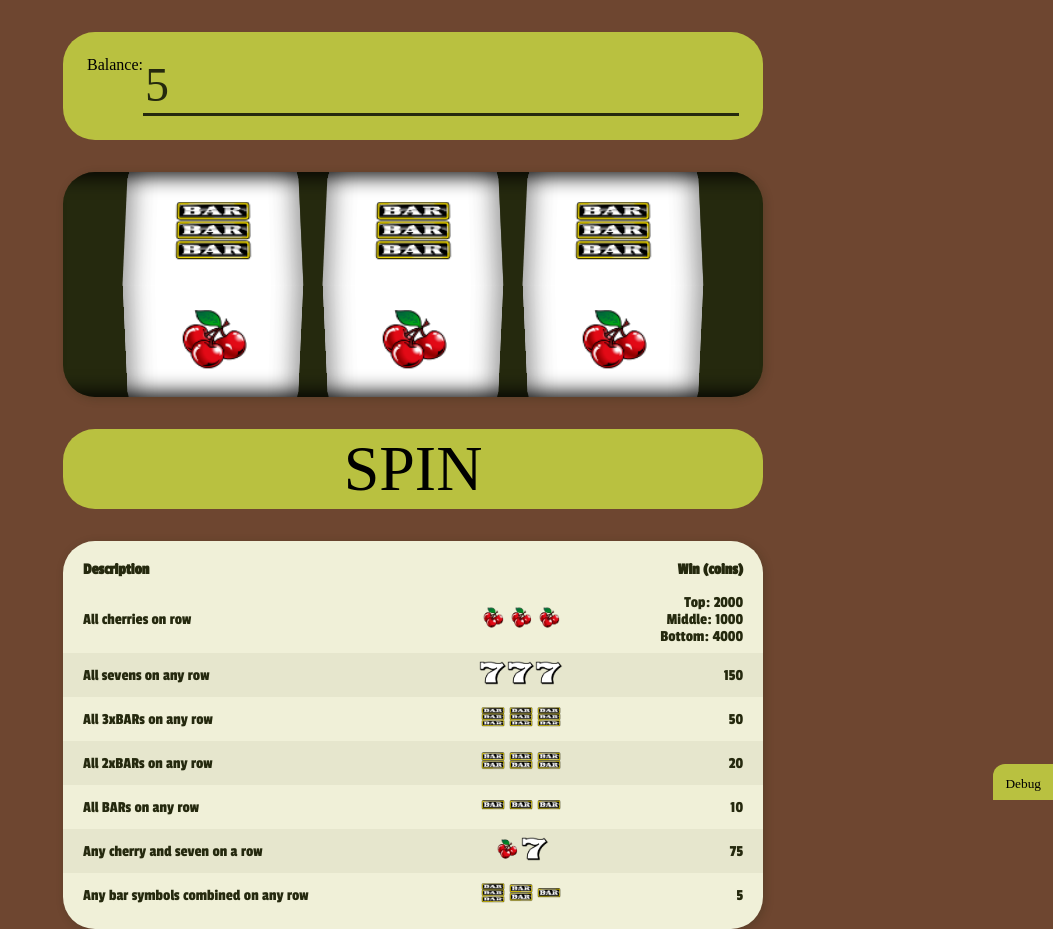
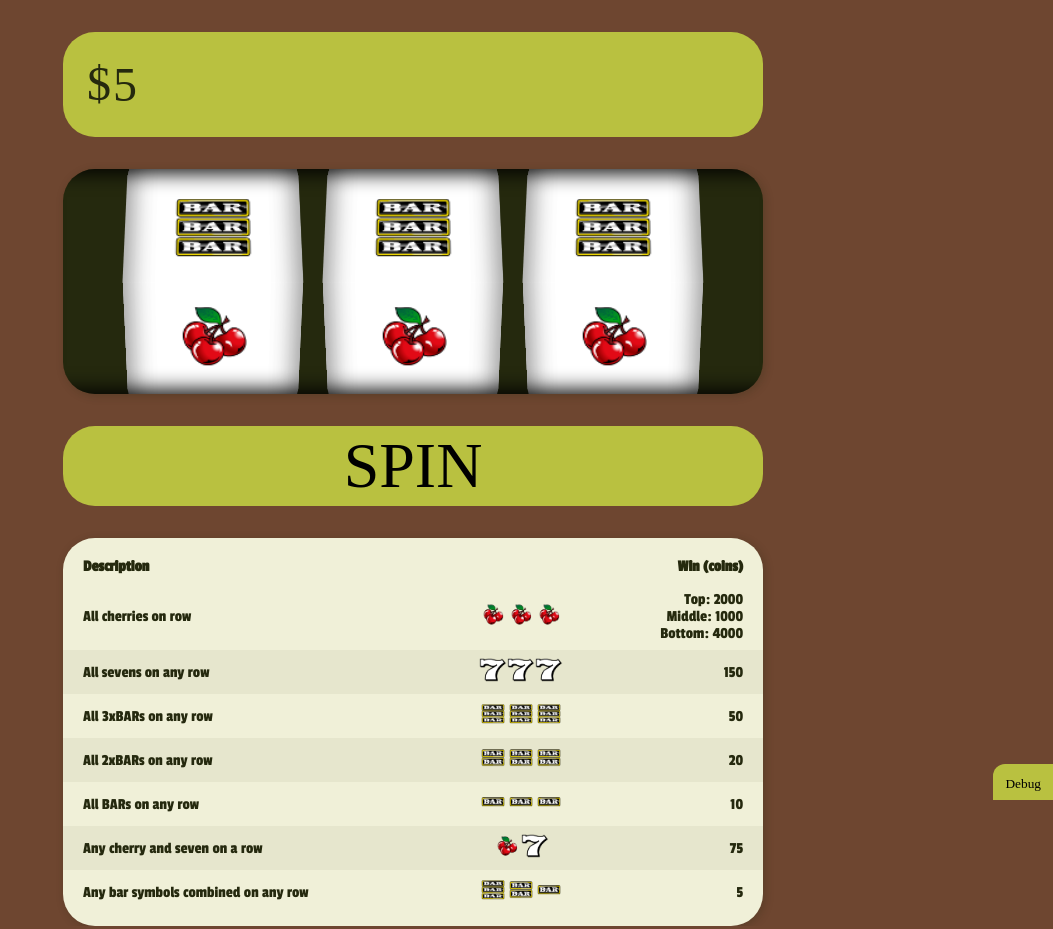
Before and after one commit to jsiig/drvc-tt, a Vue app: page / in a window 1280 px wide. Shown: the whole page, without its empty margins (227-1280 px from the left). Built offline with nearby package versions, Linux system fonts and the light colour scheme; a web font is replaced by a local one.

Commit message:
Pay table blinking logic, add timeout to rollfinished for better UX, refactor; push null as winnings if no win; fix checkRows method

```diff
--- a/src/components/Balance.vue
+++ b/src/components/Balance.vue
@@ -1,21 +1,50 @@
 <template>
   <label>
-    <div>Balance:</div>
-    <input v-model.number="balance" min="0" max="5000" type="number">
+    <div>$</div>
+    <input :disabled="rollInProgress"
+           v-model="localBalance"
+           @blur="updateGlobalBalance"
+           min="0" max="5000" type="number">
   </label>
 </template>
 
 <script>
+import { mapState } from 'vuex'
+
 export default {
   name: 'Balance',
+  data () {
+    return {
+      localBalance: 5,
+      error: null
+    }
+  },
+
+  mounted () {
+    this.localBalance = this.balance
+  },
+
   computed: {
-    balance: {
-      get () {
-        return this.$store.state.balance
-      },
-      set (value) {
-        this.$store.commit('updateBalance', value)
+    ...mapState(['balance', 'rollInProgress'])
+  },
+
+  methods: {
+    updateGlobalBalance () {
+      if (parseInt(this.localBalance) <= 5000) {
+        this.$store.commit('updateBalance', parseInt(this.localBalance))
+      } else {
+        this.localBalance = 5000
       }
+    }
+  },
+
+  watch: {
+    balance (value) {
+      this.localBalance = value
+    },
+
+    localBalance (value) {
+      this.$store.commit('updateBalance', parseInt(value))
     }
   }
 }
@@ -30,13 +59,15 @@ export default {
     padding: 24px;
     border-radius: 32px;
     margin-top: $game-margin;
+    font-size: 48px;
+    color: $reel-background;
 
     input {
       outline: none;
       font-family: 'Goblin One', cursive;
       appearance: none;
       border: none;
-      border-bottom: 3px solid $reel-background;
+      // border-bottom: 3px solid $reel-background;
       color: $reel-background;
       font-size: 48px;
       background-color: transparent;
--- a/src/components/Debug.vue
+++ b/src/components/Debug.vue
@@ -1,9 +1,10 @@
 <template>
+  <div class="debugger__outer" :class="{'debugger__outer--active': visible}">
     <div class="debugger__wrap">
       <button @click="toggleDebugger" class="debugger__button">Debug</button>
       <div class="debugger" :class="{'debugger--visible': visible}">
         <div class="debugger__inner-wrap">
-        <div v-for="n in 3" :key="n">
+          <div class="debugger__column" v-for="n in 3" :key="n">
             <select v-model="groups[n - 1].value">
               <option :key="face.value" :value="face.value" v-for="(face) in reelFaces">{{face.name}}</option>
             </select>
@@ -14,7 +15,8 @@
               <option value="bottom">Bottom</option>
             </select>
           </div>
-        <SpinButton class="spin-button" @roll="setDebug">SIMULATE SPIN</SpinButton>
+          <SpinButton class="spin-button" @roll="setDebug">DEBUG SPIN</SpinButton>
+        </div>
       </div>
     </div>
   </div>
@@ -85,8 +87,14 @@ export default {
       }
     }
 
+    &__outer {
+      &--active {
+        padding-top: 200px;
+      }
+    }
+
     &--visible {
-      max-height: 500px;
+      max-height: 200px;
     }
 
     &__button {
@@ -104,6 +112,10 @@ export default {
       font-family: 'Goblin One', cursive;
     }
 
+    &__column {
+      padding: 12px;
+    }
+
     &__wrap {
       position: fixed;
       bottom: 0;
--- a/src/components/Reel.vue
+++ b/src/components/Reel.vue
@@ -81,7 +81,7 @@ export default {
       if ((performance.now() - this.timer) > this.rollingTimeMin &&
         remainder === toPositionDeg
       ) {
-        this.rollFinished(this.reelIndex)
+        setTimeout(() => this.rollFinished(this.reelIndex), 1000)
         return
       }
       requestAnimationFrame(() => this.rollTheReelToPosition(toPositionDeg))
--- a/src/components/ReelContainer.vue
+++ b/src/components/ReelContainer.vue
@@ -1,30 +1,30 @@
 <template>
   <div class="reel-container__wrap">
+    <WinLine :win="lastWin"></WinLine>
     <div class="reel-container">
-      <Reel ref="reel1" :all-positions="reelPositions" :reel-index="0" :rolling-time-min="2000" />
-      <Reel ref="reel2" :all-positions="reelPositions" :reel-index="1" :rolling-time-min="2500" />
-      <Reel ref="reel3" :all-positions="reelPositions" :reel-index="2" :rolling-time-min="3000" />
+      <Reel ref="reel1" :all-positions="reelState" :reel-index="0" :rolling-time-min="2000" />
+      <Reel ref="reel2" :all-positions="reelState" :reel-index="1" :rolling-time-min="2500" />
+      <Reel ref="reel3" :all-positions="reelState" :reel-index="2" :rolling-time-min="3000" />
     </div>
   </div>
 </template>
 
 <script>
+import { mapGetters, mapState } from 'vuex'
 import Reel from './Reel'
+import WinLine from './WinLine'
 
 export default {
   name: 'ReelContainer',
-  components: { Reel },
+  components: { Reel, WinLine },
   data () {
     return {
 
     }
   },
   computed: {
-    reelPositions () {
-      return this.$store.state.reelState
-    }
-  },
-  methods: {
+    ...mapGetters(['lastWin']),
+    ...mapState(['reelState'])
   }
 }
 </script>
@@ -37,7 +37,6 @@ export default {
     width: 700px;
     padding-left: 50px;
     padding-right: 50px;
-    margin-top: $game-margin;
     position: relative;
     overflow: hidden;
     border-radius: 32px;
@@ -53,6 +52,8 @@ export default {
     }
 
     &__wrap {
+      position: relative;
+      margin-top: $game-margin;
       border-radius: 32px;
       display: block;
       box-shadow: 2px 2px 8px 0 rgba($reel-background, 0.25);
--- a/src/components/SpinButton.vue
+++ b/src/components/SpinButton.vue
@@ -1,6 +1,19 @@
 <template>
-  <button @click="$emit('roll')"><slot></slot></button>
+  <button :disabled="rollInProgress" @click="$emit('roll')"><slot></slot></button>
 </template>
+
+<script>
+import { mapState } from 'vuex'
+
+export default {
+  name: 'SpinButton',
+
+  computed: {
+    ...mapState(['rollInProgress'])
+  }
+}
+</script>
+
 <style lang="scss" scoped>
   button {
     margin-top: $game-margin;
--- /dev/null
+++ b/src/components/WinLine.vue
@@ -0,0 +1,55 @@
+<template>
+  <div v-show="win && !rollInProgress" class="win-line" :style="style"></div>
+</template>
+
+<script>
+import { mapState } from 'vuex'
+
+export default {
+  name: 'WinLine',
+
+  props: {
+    win: {
+      type: Object,
+      required: false
+    }
+  },
+
+  computed: {
+    ...mapState(['rollInProgress']),
+    style () {
+      if (!this.win) return {}
+      let result
+
+      switch (this.win.row) {
+        case 'top':
+          result = 60
+          break
+        case 'middle':
+          result = 112
+          break
+        case 'bottom':
+          result = (225 - 60)
+          break
+      }
+
+      return {
+        top: result + 'px'
+      }
+    }
+  }
+}
+</script>
+
+<style lang="scss" scoped>
+  .win-line {
+    position: absolute;
+    left: 0;
+    right: 0;
+    display: block;
+    width: 100%;
+    height: 0;
+    border-bottom: 2px solid red;
+    z-index: 2;
+  }
+</style>
--- a/src/components/WinningsTable.vue
+++ b/src/components/WinningsTable.vue
@@ -8,7 +8,9 @@
       </tr>
     </thead>
     <tbody>
-      <tr v-for="(item) in winningsTable" :key="item.kind">
+      <tr v-for="(item) in winningsTable"
+        :class="{'winning': (lastWin && lastWin.kind === item.kind) && !spinInProgress}"
+        :key="item.kind">
         <td>{{item.description}}</td>
         <td>
           <img v-for="(face, index) in item.examples" :key="index" :src="`/assets/reel/${face}.png`">
@@ -27,12 +29,14 @@
 <script>
 import { REEL_FACES } from '../constants/faces'
 import { winningsTable } from '../winnings'
+import { mapGetters, mapState } from 'vuex'
 
 export default {
   name: 'WinningsTable',
 
-  components: {
-
+  computed: {
+    ...mapGetters(['lastWin']),
+    ...mapState(['spinInProgress'])
   },
 
   data () {
@@ -45,6 +49,22 @@ export default {
 </script>
 
 <style lang="scss" scoped>
+
+  @keyframes winning {
+    0% {
+      background-color: rgba($reel-background, 0);
+      color: $reel-background;
+    }
+    50% {
+      background-color: $reel-background;
+      color: #FFF;
+    }
+    100%{
+      background-color: rgba($reel-background, 0);
+      color: $reel-background;
+    }
+  }
+
   table {
     width: 100%;
     background: $table-background;
@@ -85,5 +105,11 @@ export default {
       padding-right: 20px;
       text-align: right;
     }
+
+    tr.winning {
+      animation-name: winning;
+      animation-duration: 1s;
+      animation-iteration-count: 3;
+    }
   }
 </style>
--- a/src/store/index.js
+++ b/src/store/index.js
@@ -24,6 +24,10 @@ export default new Vuex.Store({
       state.rollInProgress = true
     },
 
+    finishRoll (state) {
+      state.rollInProgress = false
+    },
+
     updateBalance (state, newBalance) {
       state.balance = newBalance
     },
@@ -43,7 +47,7 @@ export default new Vuex.Store({
 
     rollFinished ({ commit, getters, state }, reelIndex) {
       if (reelIndex !== 2) return
-
+      commit('finishRoll')
       const gameResult = new GameResult(getters.fullReelState)
       const winnings = gameResult.getWinnings()
 
@@ -52,6 +56,8 @@ export default new Vuex.Store({
         commit('pushWinnings', winnings)
         commit('updateBalance', state.balance + winnings.amount)
         console.log(state.balance)
+      } else {
+        commit('pushWinnings', null)
       }
 
       console.log(gameResult.getFaceNames(), winnings)
--- a/src/winnings.js
+++ b/src/winnings.js
@@ -82,16 +82,15 @@ export const rowConditions = {
 
 export const checkRows = (condition, rows) => {
   const winnings = {
-    ...DEFAULT_WINNINGS,
-    kind: 'allCherries'
+    ...DEFAULT_WINNINGS
   }
 
   Object.keys(rows).forEach(rowName => {
     const row = rows[rowName]
     if (rowConditions[condition](row)) {
-      winnings.amount = getWinningAmounts(winnings.kind, rowName)
+      winnings.kind = condition
       winnings.row = rowName
-      winnings.kind = condition
+      winnings.amount = getWinningAmounts(condition, rowName)
     }
   })
 
```
Lines whose indentation alone changed are shown as unchanged.
